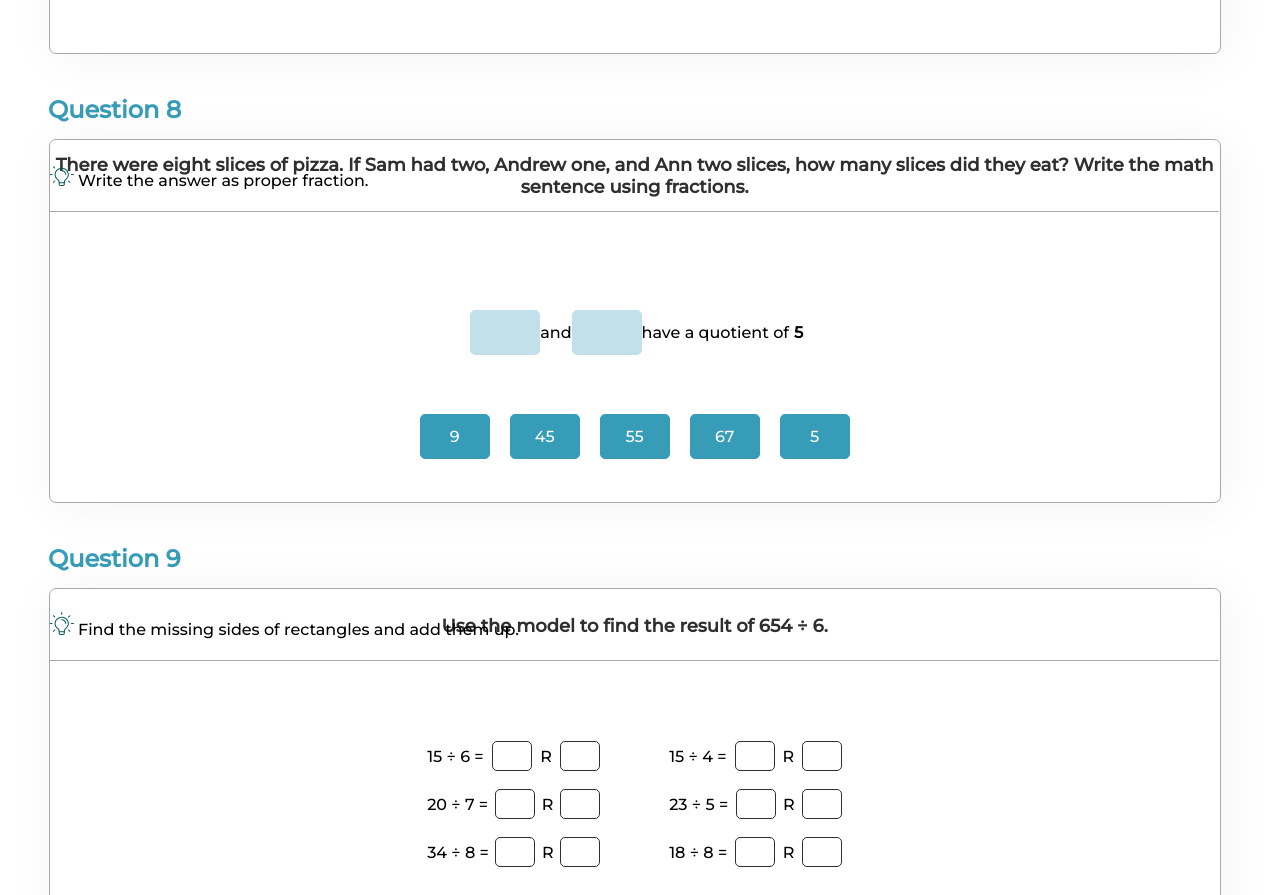
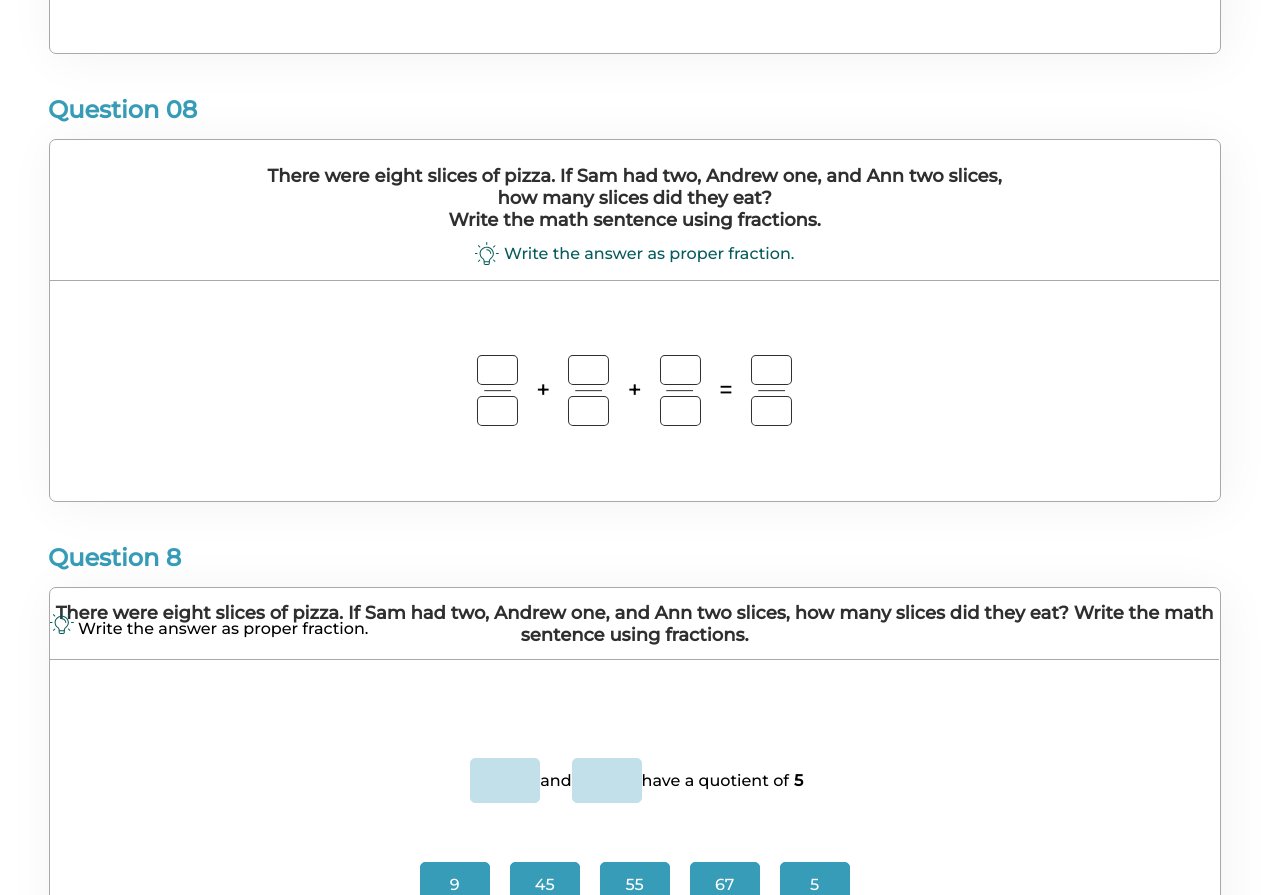
Before and after one commit to BossNumber1/4gradePractithink, a plain HTML site: page RESULT/index.html in a window 1280 px wide. Shown: the part 4332-5227 px from the top of the page. Drawn offline with Linux system fonts and the light colour scheme; a script that the page names is missing.

Commit message:
made up question 08

```diff
--- a/RESULT/common.css
+++ b/RESULT/common.css
@@ -1,13 +1,14 @@
 @import "adaptiv.css";
 
 @import "./styles/question1.css";
-@import "./styles/question02.css";
+@import "./styles/question02.css"; /* NEW */
 @import "./styles/question2.css";
 @import "./styles/question3.css";
 @import "./styles/question4.css";
 @import "./styles/question5.css";
 @import "./styles/question6.css";
 @import "./styles/question7.css";
+@import "./styles/question08.css"; /* NEW */
 @import "./styles/question8.css";
 @import "./styles/question9.css";
 @import "./styles/question10.css";
--- a/RESULT/index.html
+++ b/RESULT/index.html
@@ -337,6 +337,67 @@
                             <div>
                                 <input type="text" id="thirdNumber7" />
                             </div>
+                        </div>
+                    </div>
+                </div>
+            </div>
+            <div class="question08">
+                <div class="nameTask">Question 08</div>
+                <div class="app08">
+                    <div class="titlePage08">
+                        There were eight slices of pizza. If Sam had two, Andrew
+                        one, and Ann two slices, how many slices did they eat?
+                        <br />
+                        Write the math sentence using fractions.
+                    </div>
+                    <div class="subtitle">
+                        <img src="./pictures/icon.svg" alt="icon" />
+                        Write the answer as proper fraction.
+                    </div>
+                    <div class="lineUnderHeading08"></div>
+                    <div class="content08">
+                        <div class="fraction08">
+                            <div><input type="text" /></div>
+                            <div class="devil08">
+                                <img
+                                    src="./pictures/08que/devil.svg"
+                                    alt="devil"
+                                />
+                            </div>
+                            <div><input type="text" /></div>
+                        </div>
+                        <div class="sign08">+</div>
+                        <div class="fraction08">
+                            <div><input type="text" /></div>
+                            <div class="devil08">
+                                <img
+                                    src="./pictures/08que/devil.svg"
+                                    alt="devil"
+                                />
+                            </div>
+                            <div><input type="text" /></div>
+                        </div>
+                        <div class="sign08">+</div>
+                        <div class="fraction08">
+                            <div><input type="text" /></div>
+                            <div class="devil08">
+                                <img
+                                    src="./pictures/08que/devil.svg"
+                                    alt="devil"
+                                />
+                            </div>
+                            <div><input type="text" /></div>
+                        </div>
+                        <div class="sign08">=</div>
+                        <div class="fraction08">
+                            <div><input type="text" /></div>
+                            <div class="devil08">
+                                <img
+                                    src="./pictures/08que/devil.svg"
+                                    alt="devil"
+                                />
+                            </div>
+                            <div><input type="text" /></div>
                         </div>
                     </div>
                 </div>
--- /dev/null
+++ b/RESULT/styles/question08.css
@@ -0,0 +1,81 @@
+.app08 {
+    width: 1170px;
+    height: 361px;
+    left: calc(50% - 1170px / 2);
+    top: 10px;
+    box-shadow: 4px 4px 50px rgba(0, 0, 0, 0.05);
+    border: 0.5px solid #a8a8a8;
+    border-radius: 7px;
+    margin-bottom: 51px;
+}
+
+.titlePage08 {
+    top: 25px;
+    left: calc(50% - 770px / 2);
+    width: 770px;
+    height: 66px;
+    font-style: normal;
+    font-weight: 600;
+    font-size: 18px;
+    line-height: 22px;
+    text-align: center;
+    display: flex;
+    align-items: center;
+    justify-content: center;
+    color: #2f2f2f;
+}
+
+.lineUnderHeading08 {
+    position: absolute;
+    width: 1169px;
+    height: 0px;
+    top: 140px;
+    border-bottom: 1px solid #a8a8a8;
+}
+
+/* content styles */
+
+.content08 {
+    top: 90px;
+    left: calc(50% - 315.29px / 2);
+    width: 315.29px;
+    height: 70.31px;
+    display: flex;
+    align-items: center;
+    justify-content: space-between;
+}
+
+.fraction08 {
+    width: 41.29px;
+    height: 70.31px;
+}
+
+.content08 input {
+    display: flex;
+    flex-direction: row;
+    justify-content: center;
+    align-items: center;
+    padding: 6px 16px;
+    width: 41.18px;
+    height: 30px;
+    border: 1px solid #2f2f2f;
+    box-sizing: border-box;
+    border-radius: 5px;
+    transform: rotate(-0.21deg);
+    margin-bottom: 5px;
+    text-align: center;
+}
+
+.devil08 {
+    text-align: center;
+    margin-top: -13px;
+}
+
+.sign08 {
+    font-style: normal;
+    font-weight: 500;
+    font-size: 24px;
+    line-height: 18px;
+    text-align: center;
+    color: #000000;
+}
```
Also changed, not shown: RESULT/pictures/08que/devil.svg (added).
